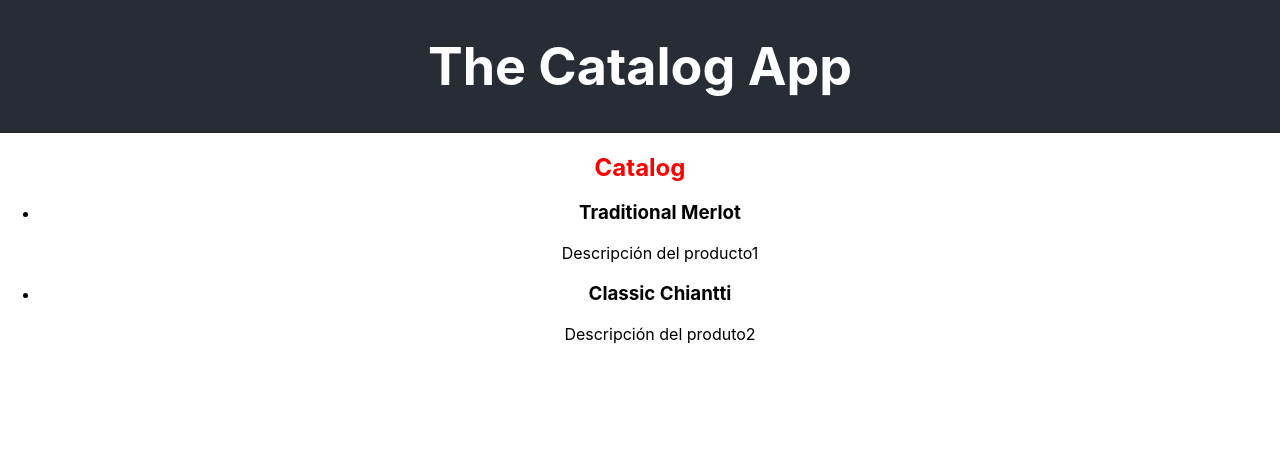
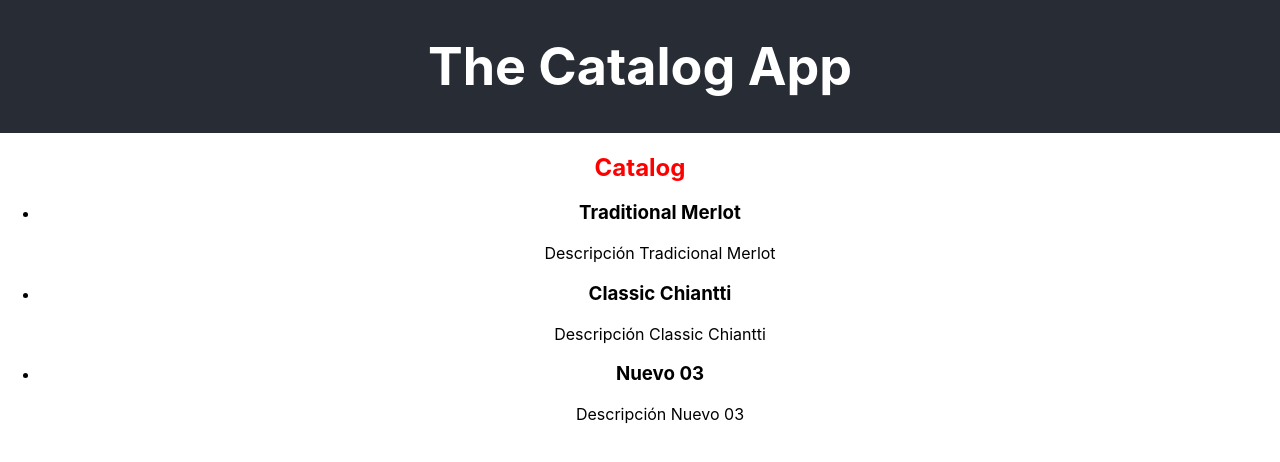
Before and after one commit to ma74ni/react, a React (Create React App) app in the folder tutos/hello-react-next/: page / in a window 1280 px wide. Shown: the top 462 px of the page. Built offline with nearby package versions, Linux system fonts and the light colour scheme.

Commit message:
Propagacion de Informacion

```diff
--- /dev/null
+++ b/tutos/hello-react-next/src/Product.js
@@ -0,0 +1,11 @@
+import React from 'react';
+
+class Product extends React.Component {
+    render() { // PROPS vienen desde ProductList
+        return <li>
+            <h3>{ this.props.product.name }</h3>
+            <p>{ this.props.product.description }</p>
+        </li>;
+    }
+}
+export default Product
--- a/tutos/hello-react-next/src/ProductList.js
+++ b/tutos/hello-react-next/src/ProductList.js
@@ -1,18 +1,31 @@
 import React from 'react';
+
+import Product from './Product';
 
 class ProductList extends React.Component{
     render() {
-        // Correct! This use of <ul> is legitimate because div is a valid HTML tag:
-        return <ul>
-            <li>
-                <h3>Traditional Merlot</h3>
-                <p>Descripción del producto1</p>
-            </li>
-            <li>
-                <h3>Classic Chiantti</h3>
-                <p>Descripción del produto2</p>
-            </li>
-        </ul>;
+        let products = [
+            {
+                code: "p01",
+                name: "Traditional Merlot",
+                description: "Descripción Tradicional Merlot"
+            },
+            {
+                code: "p02",
+                name: "Classic Chiantti",
+                description: "Descripción Classic Chiantti"
+            },
+            {
+                code: "p03",
+                name: "Nuevo 03",
+                description: "Descripción Nuevo 03"
+            }
+        ];
+        let productComponents = [];
+        for(let product of products) {
+            productComponents.push(<Product product = { product }/>); // PROPS
+        }
+    return <ul> { productComponents } </ul>
     }
 }
 export default ProductList;
```
